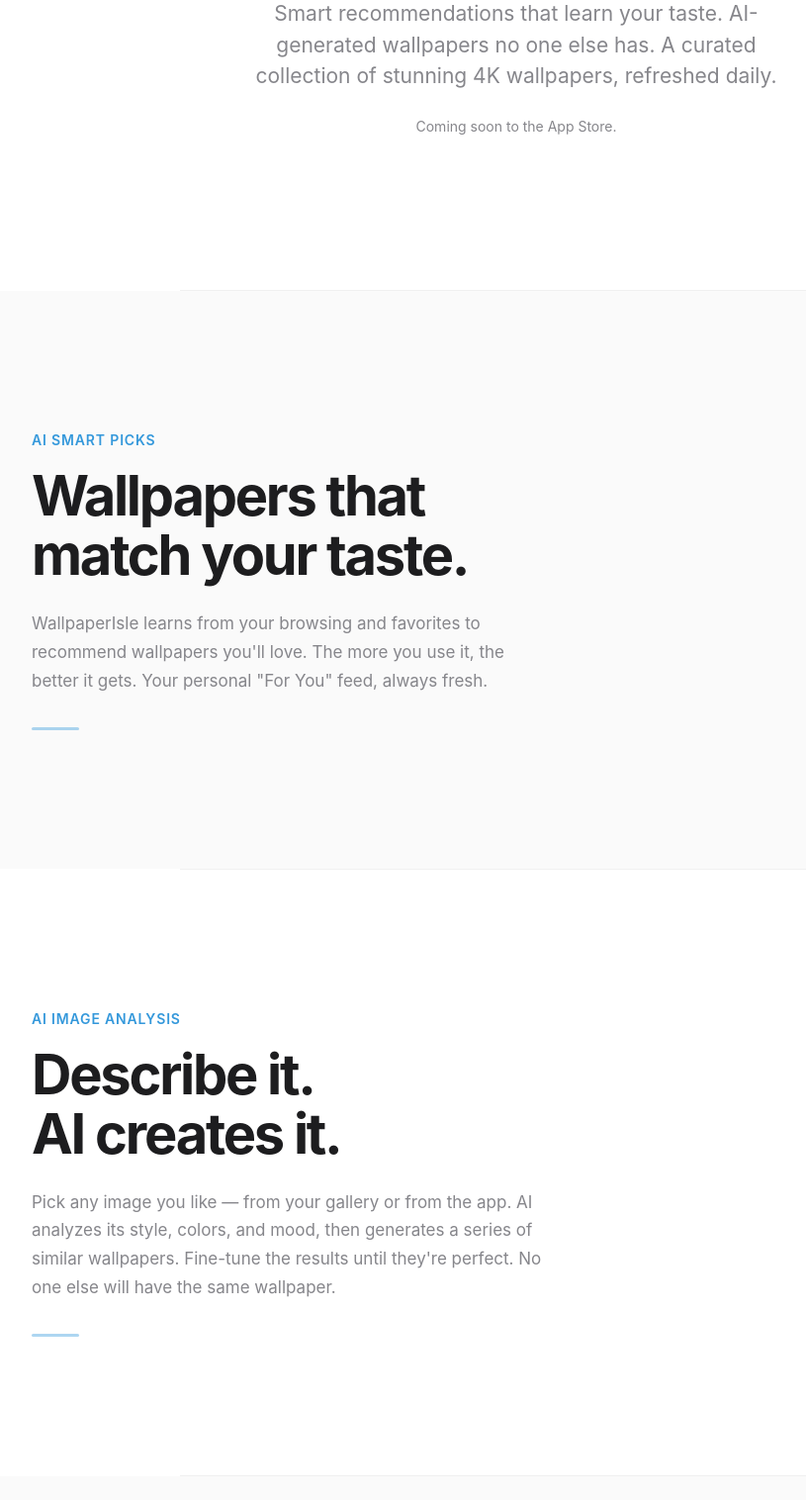
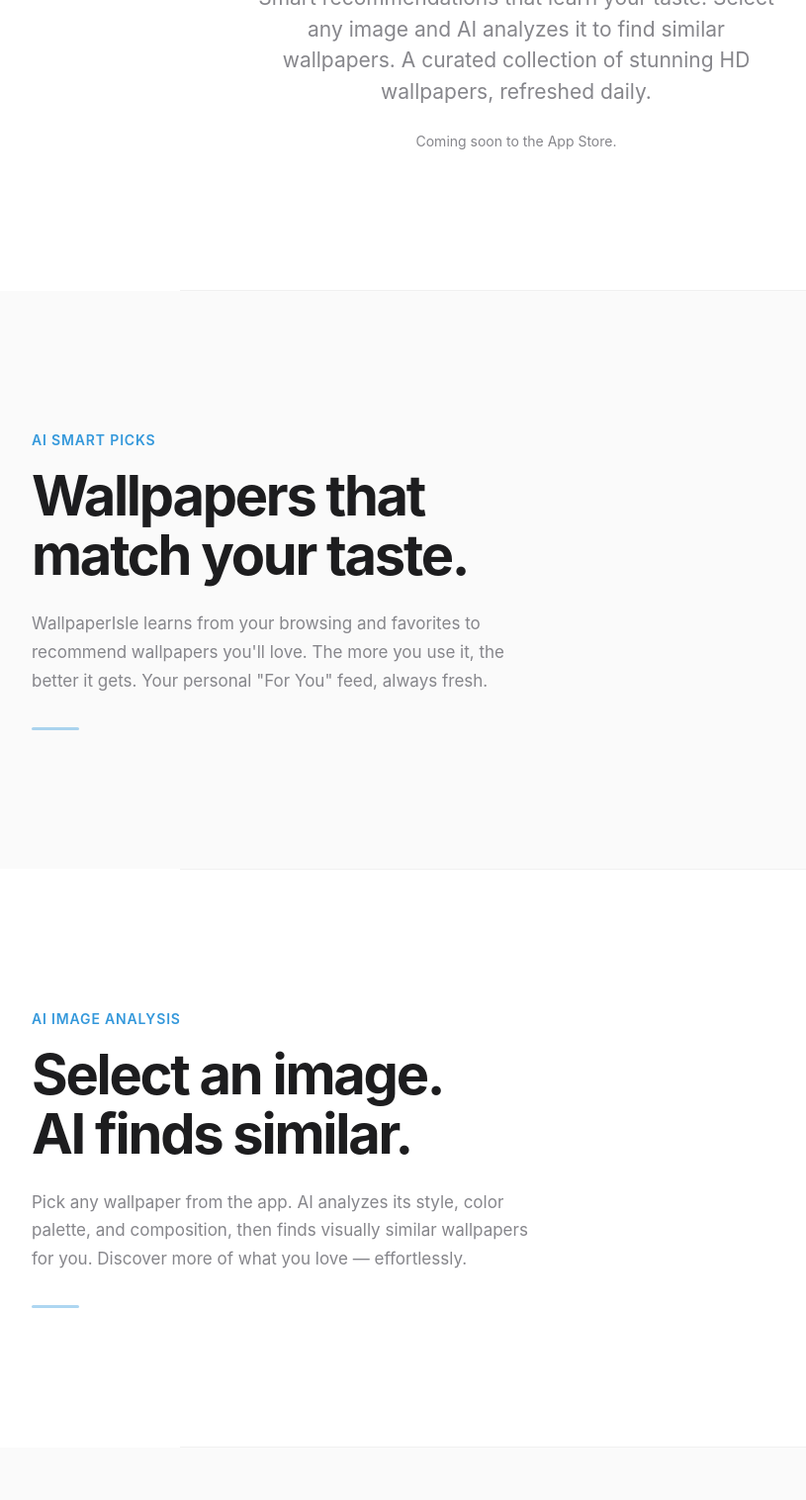
Before and after one commit to zhang0828447/zhang0828447.github.io, a plain HTML site: page WallpaperIsle/index.html in a window 1280 px wide. Shown: the part 507-2023 px from the top of the page at 99% size, without its empty margins (118-933 px from the left). Drawn offline with Linux system fonts and the light colour scheme.

Commit message:
Update index.html

```diff
--- a/WallpaperIsle/index.html
+++ b/WallpaperIsle/index.html
@@ -70,7 +70,7 @@ footer a:hover { color: #1d1d1f; }
 <section class="hero" id="hero">
 <p class="hero-eyebrow fade-in">WallpaperIsle</p>
 <h1 class="fade-in">AI-powered wallpapers.<br>Made for you.</h1>
-<p class="hero-sub fade-in">Smart recommendations that learn your taste. AI-generated wallpapers no one else has. A curated collection of stunning 4K wallpapers, refreshed daily.</p>
+<p class="hero-sub fade-in">Smart recommendations that learn your taste. Select any image and AI analyzes it to find similar wallpapers. A curated collection of stunning HD wallpapers, refreshed daily.</p>
 <p class="fade-in" style="margin-top: 24px; font-size: 14px; color: #86868b;">Coming soon to the App Store.</p>
 </section>
 
@@ -88,8 +88,8 @@ footer a:hover { color: #1d1d1f; }
 <section class="section" id="generate">
 <div class="feature-inner fade-in">
 <p class="feature-label">AI Image Analysis</p>
-<h2 class="feature-title">Describe it.<br>AI creates it.</h2>
-<p class="feature-desc">Pick any image you like — from your gallery or from the app. AI analyzes its style, colors, and mood, then generates a series of similar wallpapers. Fine-tune the results until they're perfect. No one else will have the same wallpaper.</p>
+<h2 class="feature-title">Select an image.<br>AI finds similar.</h2>
+<p class="feature-desc">Pick any wallpaper from the app. AI analyzes its style, color palette, and composition, then finds visually similar wallpapers for you. Discover more of what you love — effortlessly.</p>
 <div class="feature-accent"></div>
 </div>
 </section>
@@ -113,7 +113,7 @@ footer a:hover { color: #1d1d1f; }
 <footer>
 <p>&copy; 2026 WallpaperIsle. All rights reserved.</p>
 <div class="footer-links">
-<a href="app_info/privacy_policy.html">Privacy Policy</a>
+<a href="https://zhang0828447.github.io/WallpaperIsle/privacy_policy.html">Privacy Policy</a>
 <a href="mailto:support@wallpaperisle.com">Contact Us</a>
 </div>
 </footer>
```
